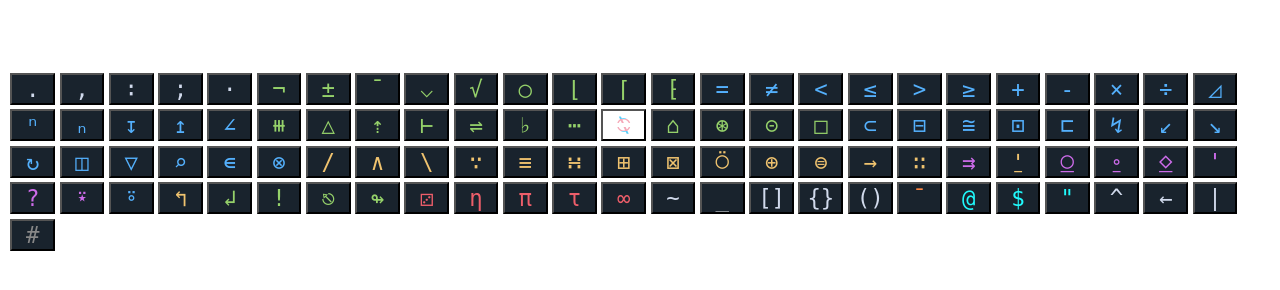
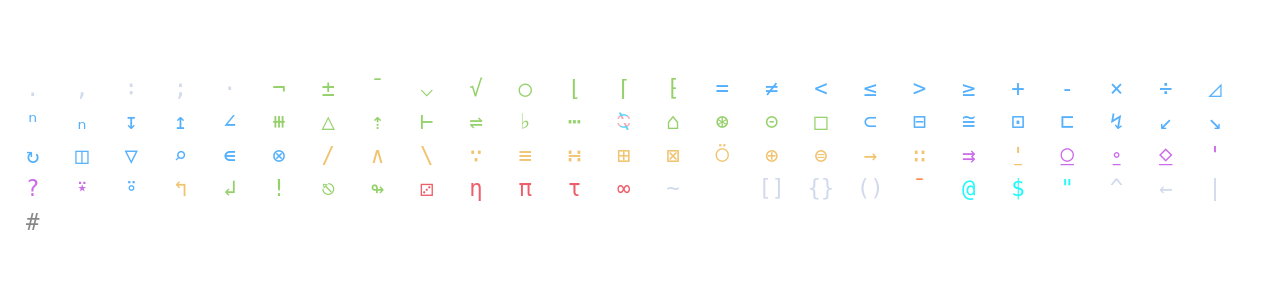
Before and after one commit to thehappycheese/uiua-keypad, a website built with webpack: page webview_keypad/index.html in a window 1280 px wide. Built offline with nearby package versions, Linux system fonts and the light colour scheme.

Commit message:
change button styling to match uiuapad's keypad

```diff
--- a/webview_keypad/index.css
+++ b/webview_keypad/index.css
@@ -16,8 +16,14 @@ body{
     font-family:  "DejaVu Sans Mono", sans-serif;
     width:2em;
     font-size:1.4em;
-    background-color: #19232d;
+    background-color: transparent;
     margin:0.1em;
+    padding:0.07em;
+    border-width:0;
+    border-radius:0.5em;
+}
+#button-holder > button:hover{
+    background-color: #0003;
 }
 /* .stack-function-button {
     color:#d1daec;
--- a/webview_keypad/main.js
+++ b/webview_keypad/main.js
@@ -32,14 +32,14 @@ document.querySelector("#button-holder").addEventListener("mouseup", e=>{
 
 for(let glyph of glyphs){
     let button = document.createElement("button");
-    button.innerHTML = glyph.glyph;
+    button.innerHTML = `<div>${glyph.glyph}</div>`;
     button.setAttribute("data-title", glyph.title);
 
     button.setAttribute("data-ic", glyph.css_class);
     if(glyph.title=="transpose"){
-        button.setAttribute("class", "trans");
+        button.querySelector("div").setAttribute("class", "trans");
     }else{
-        button.setAttribute("style", `color:${glyph.color};`);
+        button.querySelector("div").setAttribute("style", `color:${glyph.color};`);
     }
     document.querySelector("#button-holder").appendChild(button);
 }
```
